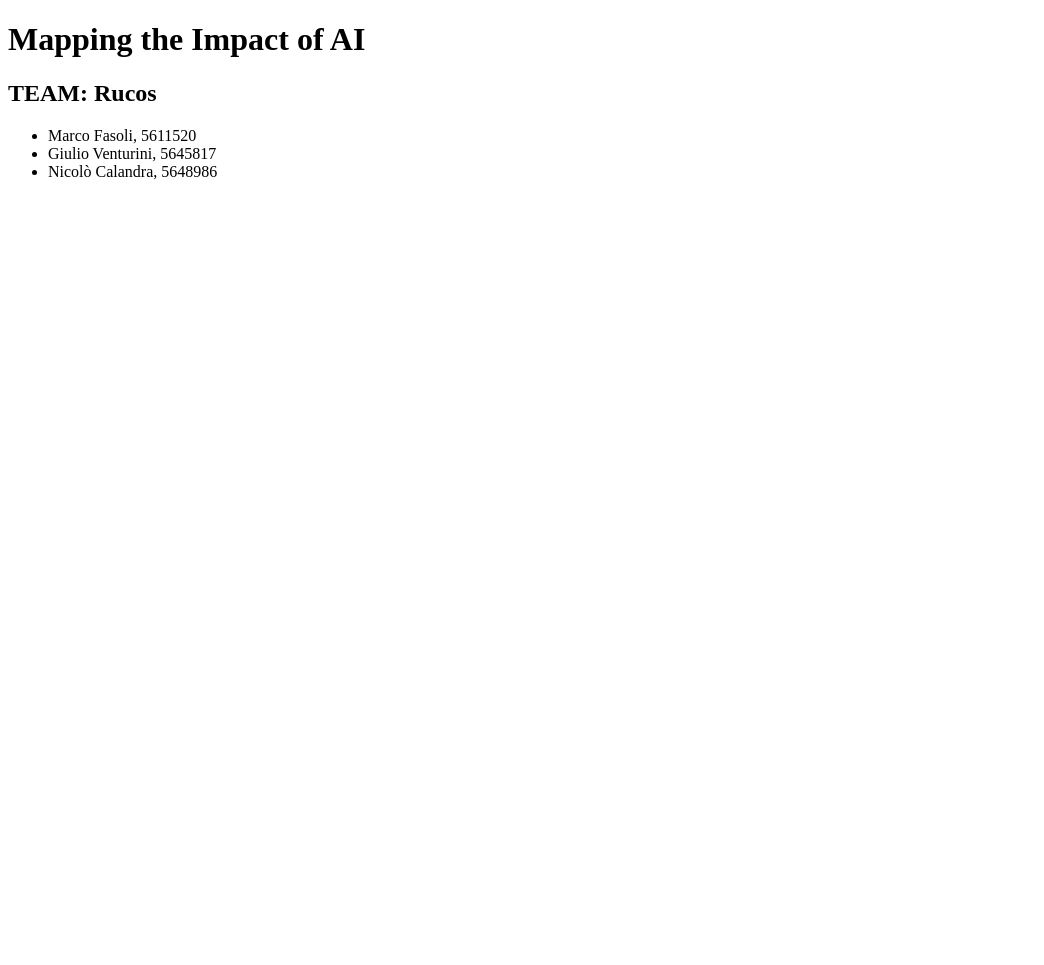
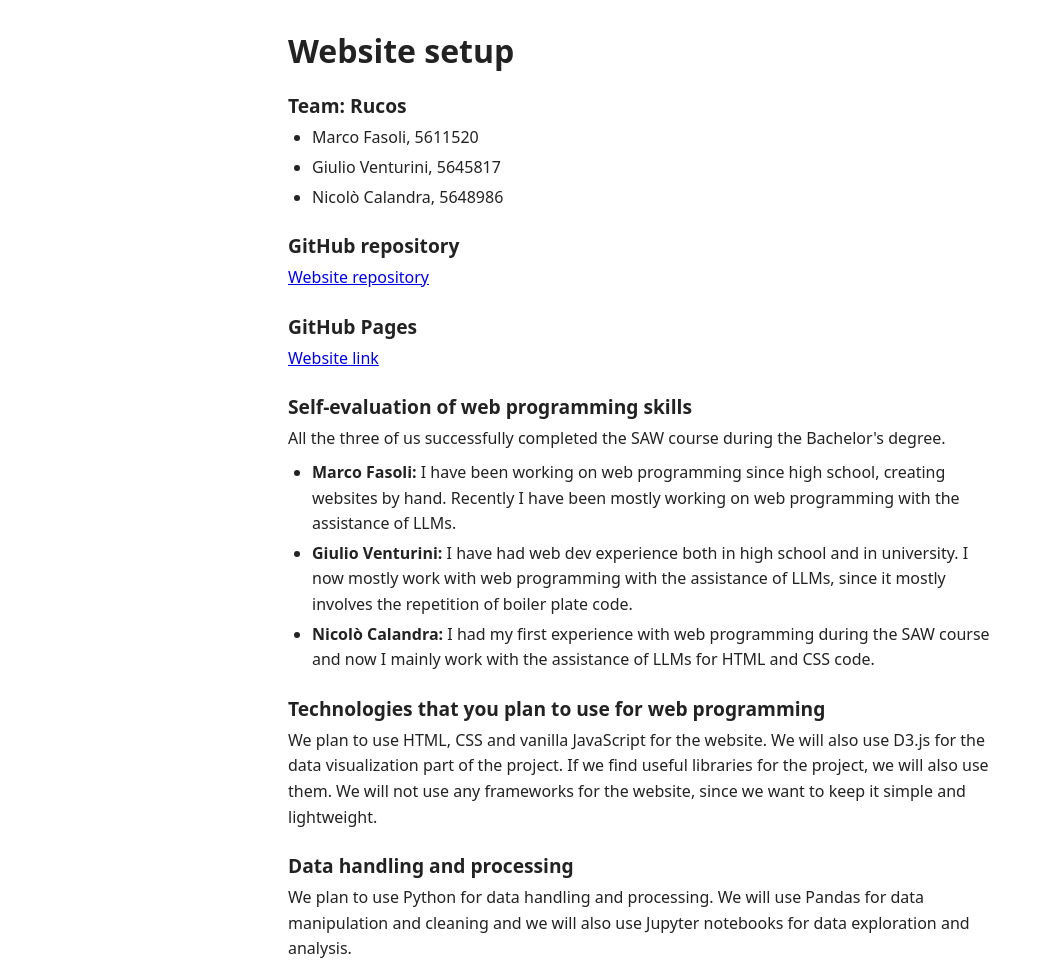
Before and after one commit to Faasol/DV-website, a plain HTML site: page index.html in a window 1280 px wide. Shown: the whole page, without its empty margins (0-1044 px from the left). Before the commit the page ends 800 px from the top, so only its background shows below. Drawn offline with Linux system fonts and the light colour scheme.

Commit message:
4/11/2026

```diff
--- a/index.html
+++ b/index.html
@@ -1,17 +1,53 @@
-<!DOCTYPE html>
+<!doctype html>
 <html lang="en">
 <head>
-    <meta charset="UTF-8">
-    <meta name="viewport" content="width=device-width, initial-scale=1.0">
-    <title>Mapping the Impact of AI</title>
+  <meta charset="utf-8">
+  <meta name="viewport" content="width=device-width, initial-scale=1">
+  <title>Website setup</title>
+  <link rel="stylesheet" href="style.css">
 </head>
 <body>
-    <h1>Mapping the Impact of AI</h1>
-    <h2>TEAM: Rucos</h2>
-    <ul>
+  <main>
+    <h1>Website setup</h1>
+
+    <section>
+      <h2>Team: Rucos</h2>
+      <ul>
         <li>Marco Fasoli, 5611520</li>
         <li>Giulio Venturini, 5645817</li>
         <li>Nicolò Calandra, 5648986</li>
-    </ul>
+      </ul>
+    </section>
+
+    <section>
+      <h2>GitHub repository</h2>
+      <p><a href="https://github.com/Faasol/DV-website">Website repository</a></p>
+    </section>
+
+    <section>
+      <h2>GitHub Pages</h2>
+      <p><a href="https://faasol.github.io/DV-website/">Website link</a></p>
+    </section>
+
+    <section>
+      <h2>Self-evaluation of web programming skills</h2>
+      <p>All the three of us successfully completed the SAW course during the Bachelor's degree.</p>
+      <ul>
+        <li><strong>Marco Fasoli:</strong> I have been working on web programming since high school, creating websites by hand. Recently I have been mostly working on web programming with the assistance of LLMs.</li>
+        <li><strong>Giulio Venturini:</strong> I have had web dev experience both in high school and in university. I now mostly work with web programming with the assistance of LLMs, since it mostly involves the repetition of boiler plate code.</li>
+        <li><strong>Nicolò Calandra:</strong> I had my first experience with web programming during the SAW course and now I mainly work with the assistance of LLMs for HTML and CSS code.</li>
+      </ul>
+    </section>
+
+    <section>
+      <h2>Technologies that you plan to use for web programming</h2>
+      <p>We plan to use HTML, CSS and vanilla JavaScript for the website. We will also use D3.js for the data visualization part of the project. If we find useful libraries for the project, we will also use them. We will not use any frameworks for the website, since we want to keep it simple and lightweight.</p>
+    </section>
+
+    <section>
+      <h2>Data handling and processing</h2>
+      <p>We plan to use Python for data handling and processing. We will use Pandas for data manipulation and cleaning and we will also use Jupyter notebooks for data exploration and analysis.</p>
+    </section>
+  </main>
 </body>
 </html>
--- /dev/null
+++ b/style.css
@@ -0,0 +1,40 @@
+body {
+  margin: 0;
+  color: #222;
+  background: #fff;
+  font-family: system-ui, sans-serif;
+  line-height: 1.6;
+}
+
+main {
+  max-width: 44rem;
+  margin: 0 auto;
+  padding: 2rem 1rem;
+}
+
+h1,
+h2 {
+  line-height: 1.2;
+  margin: 0;
+}
+
+h2 {
+  font-size: 1.2rem;
+}
+
+section {
+  margin-top: 1.5rem;
+}
+
+p,
+ul {
+  margin: 0.5rem 0 0;
+}
+
+ul {
+  padding-inline-start: 1.5rem;
+}
+
+li + li {
+  margin-top: 0.25rem;
+}
```
